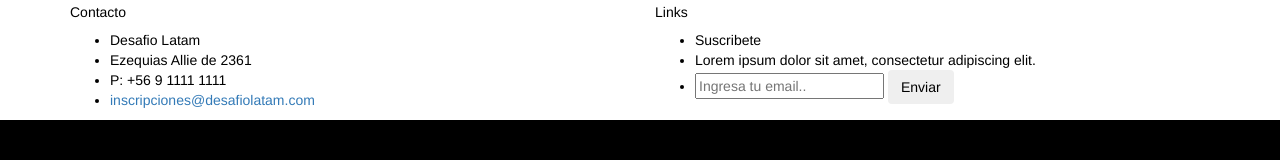
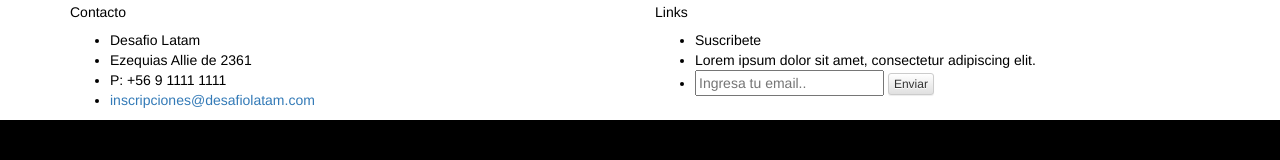
Before and after one commit to overtakermtg/Actividad7, a plain HTML site: page index.html in a window 1280 px wide. Shown: the part 1129-1289 px from the top of the page. Drawn offline with nearby package versions, Linux system fonts and the light colour scheme.

Commit message:
ultimos cambios del boton del footer

```diff
--- a/index.html
+++ b/index.html
@@ -144,7 +144,7 @@
                   <li>Suscribete</li>
                   <li>Lorem ipsum dolor sit amet, consectetur adipiscing elit.</li>
                   <li><input placeholder="Ingresa tu email.." id="first_name" type="text" class="validate">
-                  <button class="btn waves-effect waves-light" type="submit" name="action">Enviar</button>
+                  <button class="btn btn-default btn-xs" type="submit" name="action">Enviar</button>
 				  </li>
 
                 </ul>
```
